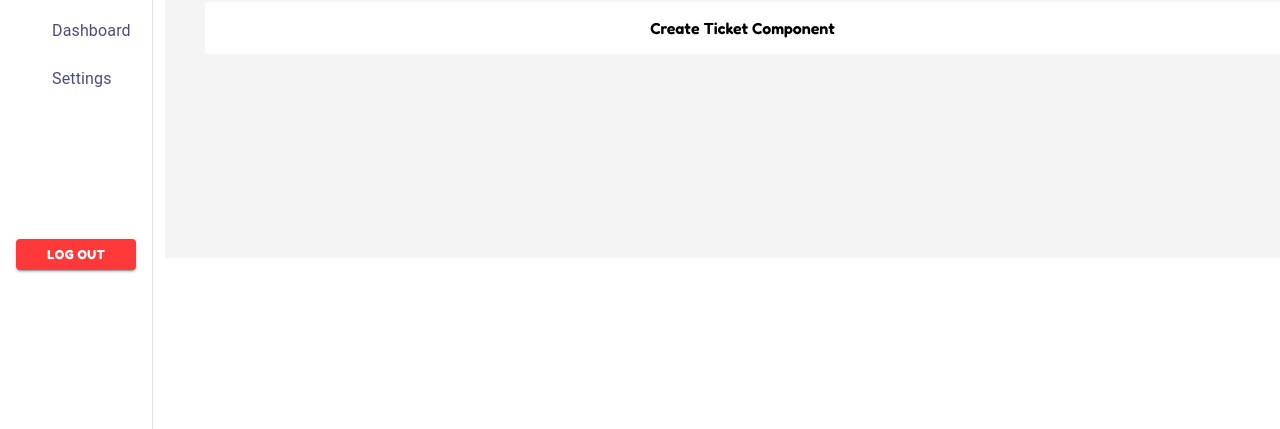
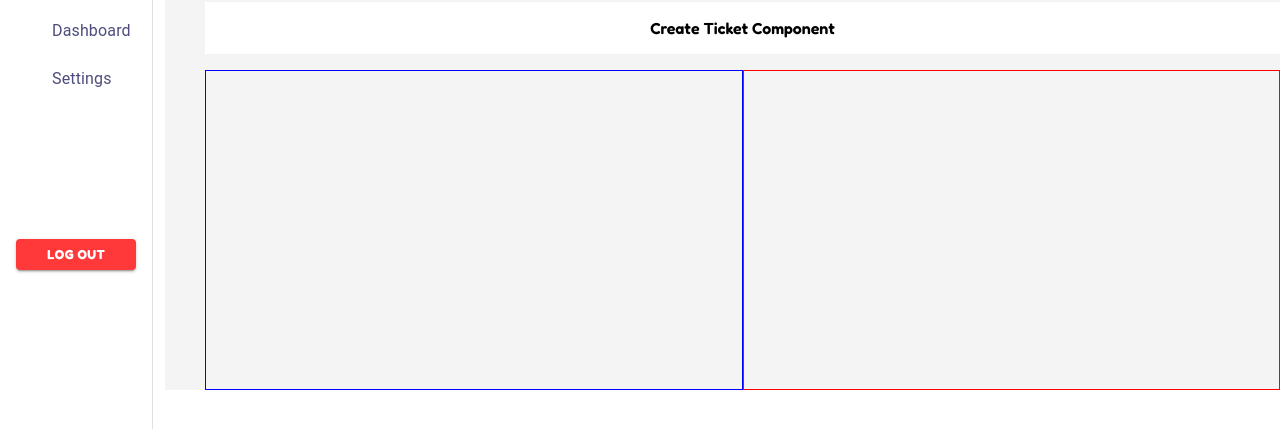
Before and after one commit to Naominm/ticket-management-system-frontend, a React (Vite) app: page /home in a window 1280 px wide. Shown: the part 201-630 px from the top of the page. Built offline with nearby package versions, Linux system fonts and the light colour scheme; some icons are missing.

Commit message:
Feat: Build the sketch child components

```diff
--- a/src/pages/mainPage.tsx
+++ b/src/pages/mainPage.tsx
@@ -55,6 +55,26 @@ export default function CollapsibleSidebar() {
           >
             Create ticket component
           </Box>
+          <Box
+            sx={{
+              display: "flex",
+              width: "100%",
+              height: "40vh",
+            }}
+          >
+            <Box
+              sx={{
+                width: "50%",
+                border: "1px solid blue",
+              }}
+            ></Box>
+            <Box
+              sx={{
+                width: "50%",
+                border: "1px solid red",
+              }}
+            ></Box>
+          </Box>
         </Box>
       </Box>
     </Box>
```
